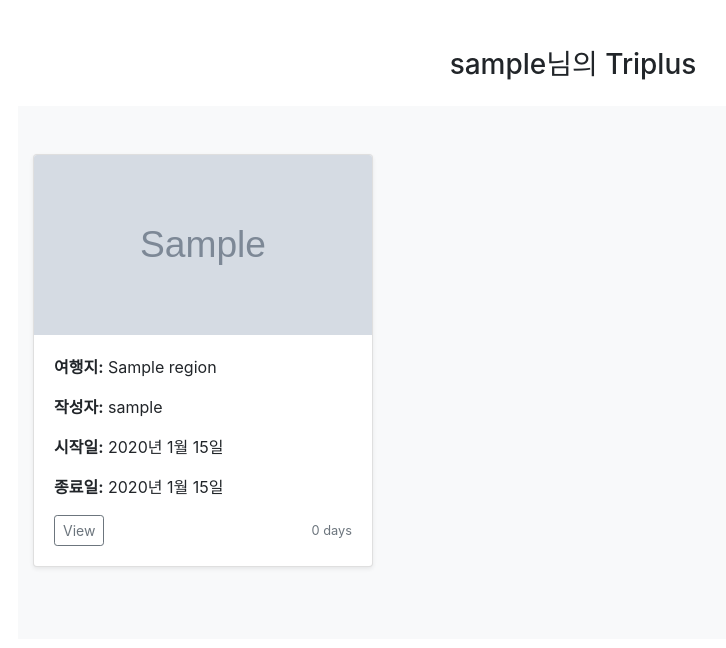
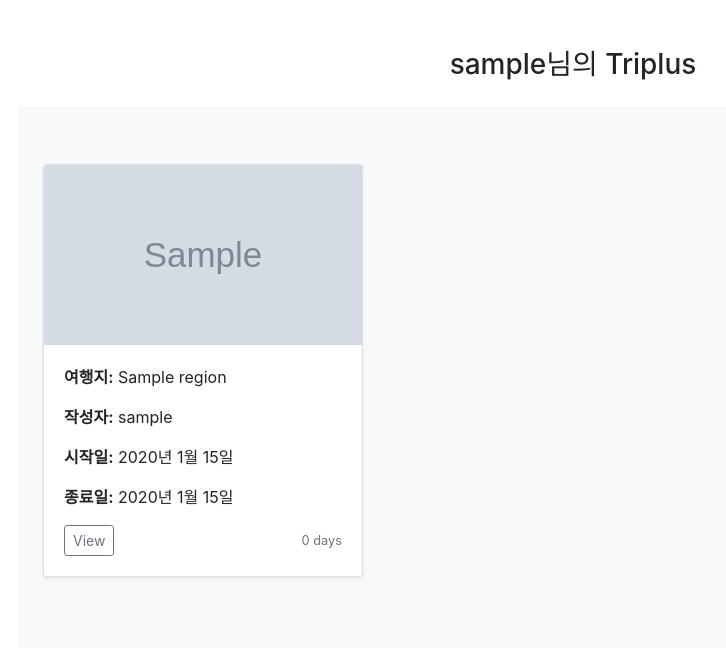
Before and after one commit to someday486/Travel-Dog, a Django app: page /review/detail/1/ in a window 1280 px wide. Shown: the top 648 px of the page, without its empty margins (67-793 px from the left). Run offline with Django 5.2, Linux system fonts and the light colour scheme; a user stored in the database is signed in; tables that the repository leaves empty hold one stand-in row (values such as "Sample post"); grey boxes marked "Sample" are stand-in pictures; some libraries are stand-ins or nearby versions.

Commit message:
디테일 카드 크기

```diff
--- a/template/review/detail.html
+++ b/template/review/detail.html
@@ -11,6 +11,14 @@
         .card-img-top {
             height: 180px;
             object-fit: cover;
+        }
+        .card-body {
+            padding: 20px; /* 카드 본문의 패딩을 줄입니다 */
+        }
+        .card {
+            width: 20rem; /* 카드 너비를 줄입니다 */
+            margin: 10px; /* 카드 사이의 여백을 조정합니다 */
+            height: auto;
         }
     </style>
 </head>
```
